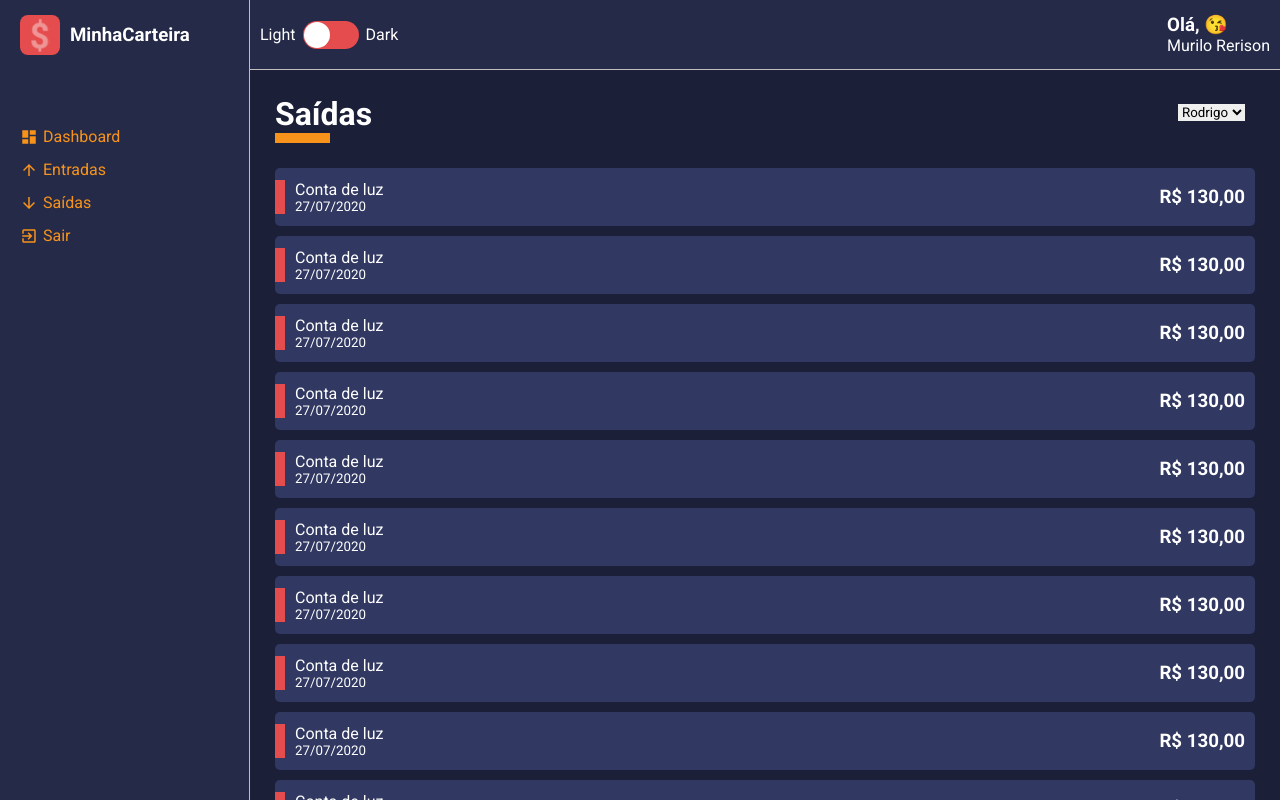
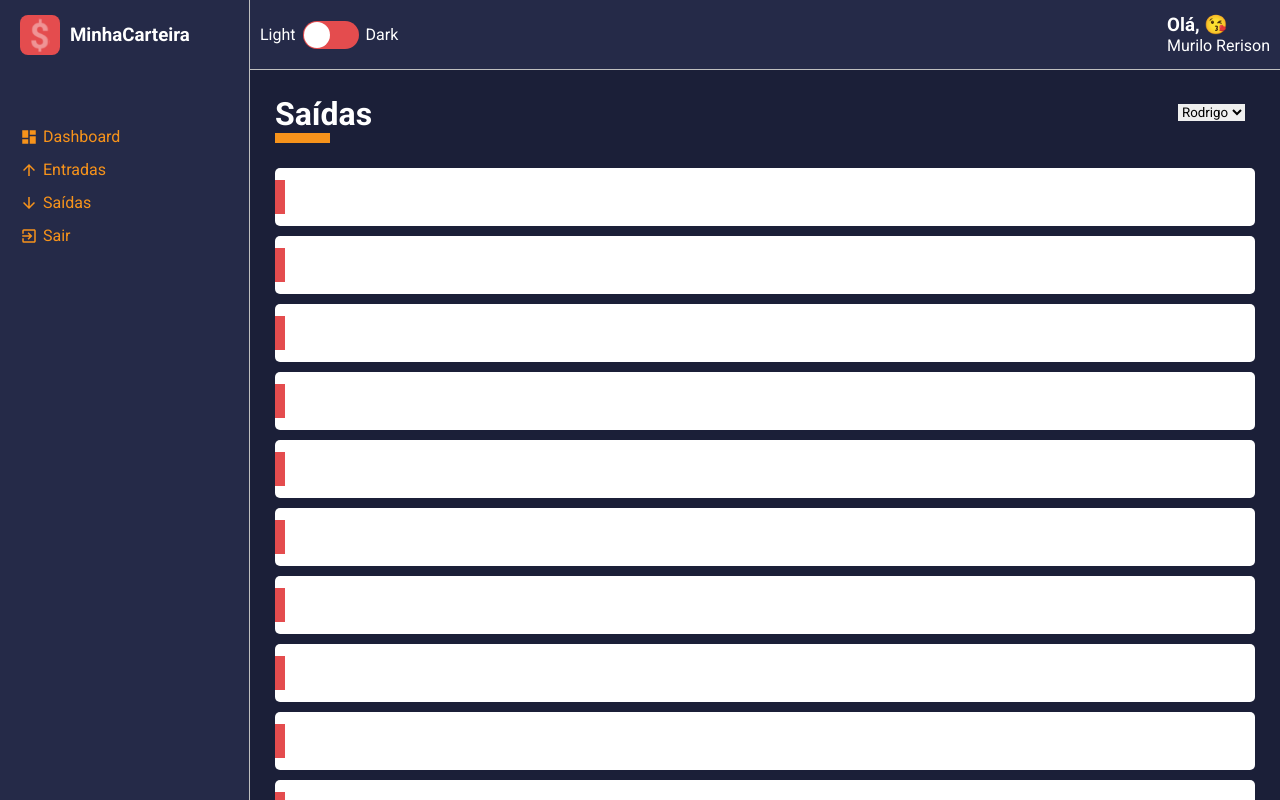
Before and after one commit to murilodevkapaz/dashboard-react, a React (Create React App) app: page /list/1 in a window 1280 px wide. Shown: the top 800 px of the page. Built offline with nearby package versions, Linux system fonts and the light colour scheme.

Commit message:
change scroll

```diff
--- a/src/components/Content/styles.ts
+++ b/src/components/Content/styles.ts
@@ -6,4 +6,18 @@
     background-color: ${props=> props.theme.colors.primary};
 
     padding: 25px;
+
+    height: calc(100vh - 70px);
+    overflow-y: scroll;
+
+    ::-webkit-scrollbar{
+        width: 10px;
+    }
+    ::-webkit-scrollbar-thumb{
+        background-color: ${props=>props.theme.colors.secondary};
+        border-radius: 10px;
+    }
+    ::-webkit-scrollbar-track{
+        background-color: ${props=>props.theme.colors.tertiary};
+    }
 `;
--- a/src/components/HistoryFinanceCard/index.tsx
+++ b/src/components/HistoryFinanceCard/index.tsx
@@ -11,14 +11,13 @@
 }
 
 const HistoryFinanceCard: React.FC<IHistoryFinanceCardProps> = ({
-    cardColor,
     tagColor,
     title,
     subtitle,
     amount
 })=>{
     return(
-        <Container color={cardColor}>
+        <Container >
             <Tag color={tagColor} />
             <div>
                 <span>{title}</span>
--- a/src/components/HistoryFinanceCard/styles.ts
+++ b/src/components/HistoryFinanceCard/styles.ts
@@ -1,15 +1,12 @@
 import styled from 'styled-components';
 
-interface IContainerProps {
-    color: string;
-}
 
 interface ITagProps {
     color: string;
 }
 
-export const Container = styled.li<IContainerProps>`
-    background-color: ${props => props.color};
+export const Container = styled.li`
+    background-color: #fff;
     list-style: none;
     border-radius: 5px;
     margin: 10px 0;
```
Also changed, not shown: 1 other file (tests, documents, lock files or other folders).
